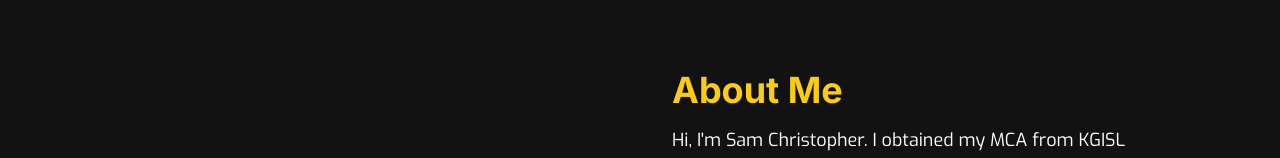
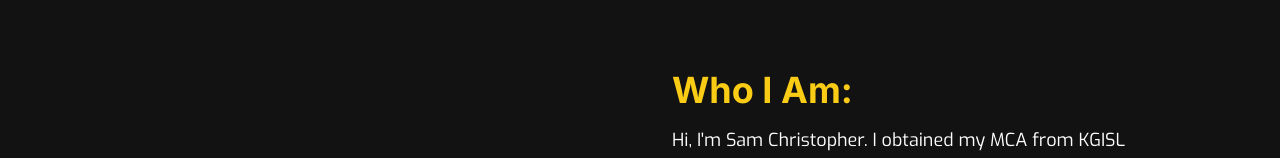
Before and after one commit to sam-chris-fullstack-engineer/Portfolio-website, a Next.js app: page / in a window 1280 px wide. Shown: the part 607-765 px from the top of the page. Built offline with nearby package versions, Linux system fonts and the light colour scheme.

Commit message:
about section modified

```diff
--- a/src/app/components/AboutSection.jsx
+++ b/src/app/components/AboutSection.jsx
@@ -186,7 +186,7 @@ const AboutSection = () => {
             transition={{ duration: 0.5 }}
             className="text-4xl font-bold text-yellow-400 mb-4 about-title" // Applied the about-title class here
           >
-            About Me
+            Who I Am:
           </motion.h2>
           <motion.p
             variants={container(0.5)}
```
